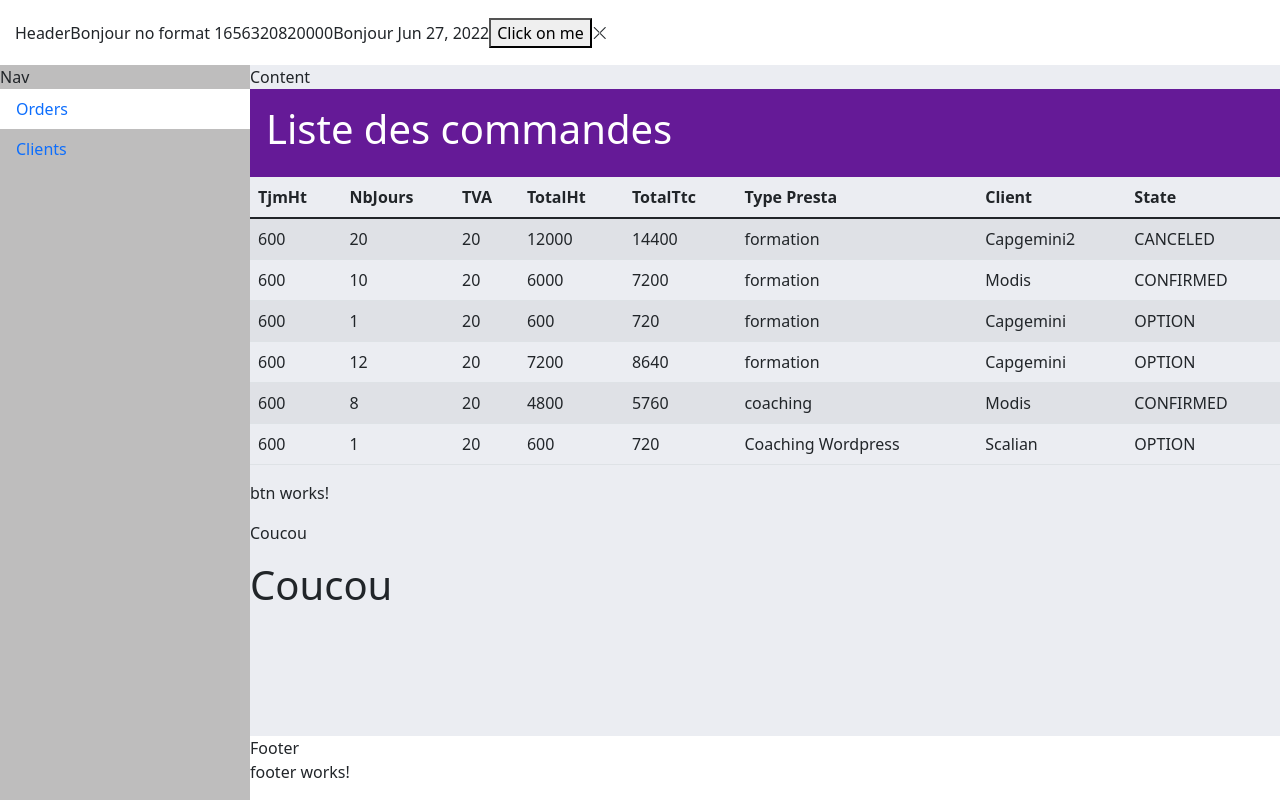
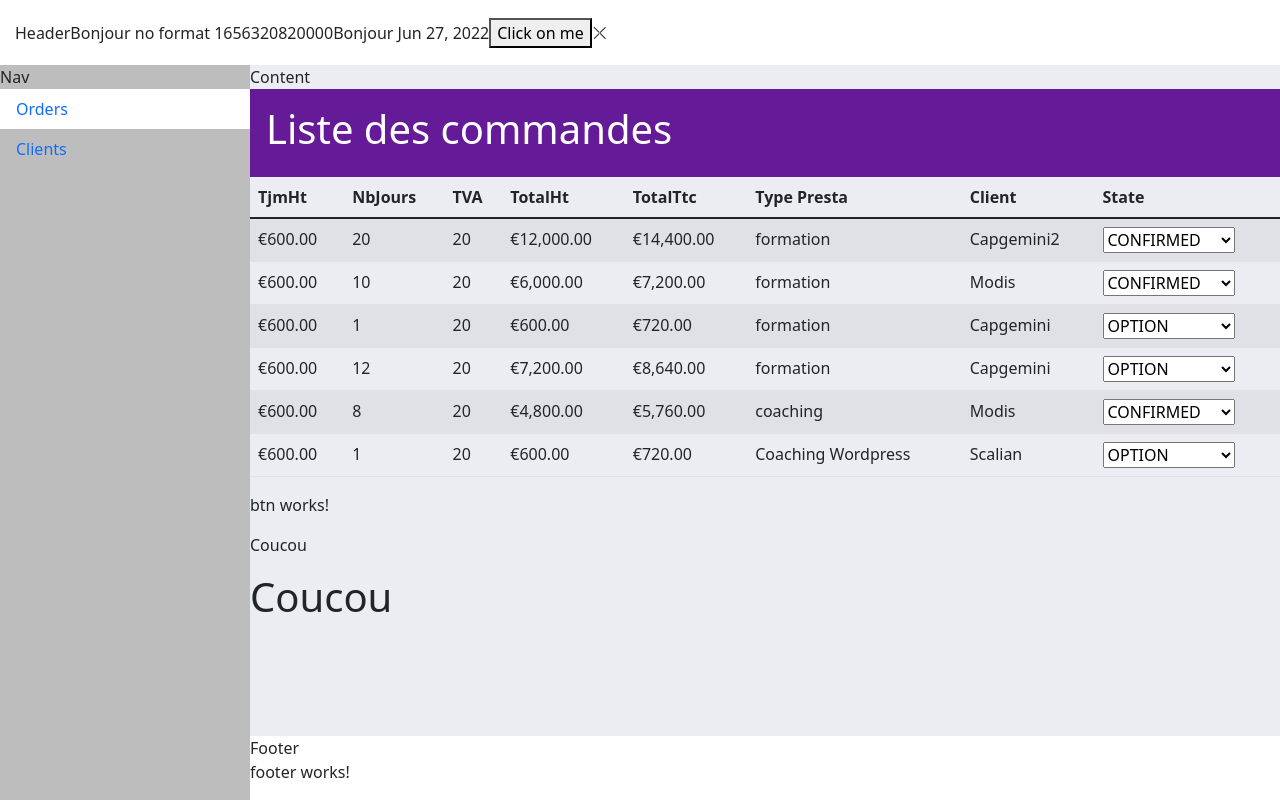
Before and after one commit to MadMax8930/angular-cda, an Angular app: page /orders in a window 1280 px wide. Built offline with nearby package versions, Linux system fonts and the light colour scheme; data requests are answered from the project's data file.

Commit message:
27 - pipe keyvalue + change state

```diff
--- a/angular.json
+++ b/angular.json
@@ -16,6 +16,9 @@
       "root": "",
       "sourceRoot": "src",
       "prefix": "app",
+      "i18n": {
+        "sourceLocale": "fr"
+      },
       "architect": {
         "build": {
           "builder": "@angular-devkit/build-angular:browser",
--- a/mock_db/db.json
+++ b/mock_db/db.json
@@ -4,7 +4,7 @@
       "tjmHt": 600,
       "nbJours": 20,
       "tva": 20,
-      "state": "CANCELED",
+      "state": "CONFIRMED",
       "typePresta": "formation",
       "client": "Capgemini2",
       "comment": "Merci Cap",
--- a/package.json
+++ b/package.json
@@ -28,6 +28,7 @@
     "@angular-devkit/build-angular": "~13.3.7",
     "@angular/cli": "~13.3.7",
     "@angular/compiler-cli": "~13.3.0",
+    "@angular/localize": "^13.3.11",
     "@types/jasmine": "~3.10.0",
     "@types/node": "^12.11.1",
     "jasmine-core": "~4.0.0",
--- a/src/app/orders/orders.module.ts
+++ b/src/app/orders/orders.module.ts
@@ -1,4 +1,4 @@
-import { NgModule } from '@angular/core';
+import { DEFAULT_CURRENCY_CODE, NgModule } from '@angular/core';
 import { CommonModule } from '@angular/common';
 
 import { OrdersRoutingModule } from './orders-routing.module';
@@ -18,6 +18,9 @@ import { SharedModule } from '../shared/shared.module';
     CommonModule,
     OrdersRoutingModule,
     SharedModule
+  ],
+  providers: [
+    { provide: DEFAULT_CURRENCY_CODE, useValue: 'EUR' }
   ]
 })
 export class OrdersModule { }
--- a/src/app/orders/pages/page-list-orders/page-list-orders.component.html
+++ b/src/app/orders/pages/page-list-orders/page-list-orders.component.html
@@ -3,16 +3,27 @@
     <app-table-light
         [headers]="parentHeaders">
         <tr *ngFor="let order of parentCollection">
-            <td>{{ order.tjmHt }}</td>
+            <td>{{ order.tjmHt | currency }}</td>
             <td>{{ order.nbJours }}</td>
             <td>{{ order.tva }}</td>
             <!-- <td>{{ calculTotalHt(order) }}</td>
             <td>{{ calculTotalTtc(order) }}</td> -->
-            <td>{{ order | total : false }}</td> <!-- prix HT-->
-            <td>{{ order | total : true }}</td> <!-- prix TTC-->
+            <td>{{ order | total : false | currency }}</td> <!-- prix HT-->
+            <td>{{ order | total : true | currency }}</td> <!-- prix TTC-->
             <td>{{ order.typePresta }}</td>
             <td>{{ order.client }}</td>
-            <td>{{ order.state }}</td>
+            <!-- <td>{{ order.state }}</td> -->
+            <td>
+                <select (change)="onChangeState(order, $event)">
+                    <option value="null" disabled selected>Choisir un état</option>
+                    <option
+                        *ngFor="let state of listStateOrder | keyvalue"
+                        [value]="state.key"
+                        [selected]="state.value === order.state">
+                        {{ state.value }}
+                    </option>
+                </select>
+            </td>
         </tr>
     </app-table-light>
     <app-btn></app-btn>
--- a/src/app/orders/pages/page-list-orders/page-list-orders.component.ts
+++ b/src/app/orders/pages/page-list-orders/page-list-orders.component.ts
@@ -1,5 +1,6 @@
 import { Component, OnInit } from '@angular/core';
 import { Observable, Subject } from 'rxjs';
+import { StateOrder } from 'src/app/core/enums/state-order';
 import { Order } from 'src/app/core/models/order';
 import { OrdersService } from '../../services/orders.service';
 
@@ -14,6 +15,7 @@ export class PageListOrdersComponent implements OnInit {
   public parentHeaders: string[];
   public monTitre: {label: string};
   public testSubject$!: Subject<string>;
+  public listStateOrder = StateOrder;
 
   constructor(private ordersService: OrdersService) {
     this.monTitre = {label: "Liste des commandes"};
@@ -56,6 +58,14 @@ export class PageListOrdersComponent implements OnInit {
     return resultTtc;
   }
 
+  onChangeState(order: Order, selectedState: any) {
+    console.log(selectedState.target.value);
+
+    this.ordersService.changeState(order, selectedState.target.value).subscribe(
+      (updatedOrder: Order) => order = updatedOrder
+    )
+  }
+
   ngDoCheck(): void {
     console.warn('Check PAGE LIST ORDER')
   }
--- a/src/app/orders/services/orders.service.ts
+++ b/src/app/orders/services/orders.service.ts
@@ -1,6 +1,7 @@
 import { HttpClient } from '@angular/common/http';
 import { Injectable } from '@angular/core';
 import { BehaviorSubject, catchError, map, Observable, Subject, tap } from 'rxjs';
+import { StateOrder } from 'src/app/core/enums/state-order';
 import { Order } from 'src/app/core/models/order';
 import { environment } from 'src/environments/environment';
 
@@ -75,4 +76,15 @@ export class OrdersService {
     console.warn('Next');
     this.behaviorSubject$.next('Second message');
   }
+
+  public changeState(order: Order, state: StateOrder): Observable<Order> {
+    const orderToUpdate = new Order({...order, state: state});
+    return this.update(orderToUpdate);
+  }
+
+  public update(order: Order): Observable<Order> {
+    return this.http.put<Order>(`${this.urlApi}/orders/${order.id}`, order).pipe(
+      map((object: any) => new Order({...object}))
+    );
+  }
 }
--- a/src/polyfills.ts
+++ b/src/polyfills.ts
@@ -1,3 +1,7 @@
+/***************************************************************************************************
+ * Load `$localize` onto the global scope - used if i18n tags appear in Angular templates.
+ */
+import '@angular/localize/init';
 /**
  * This file includes polyfills needed by Angular and is loaded before the app.
  * You can add your own extra polyfills to this file.
```
Also changed, not shown: 1 other file (tests, documents, lock files or other folders).
